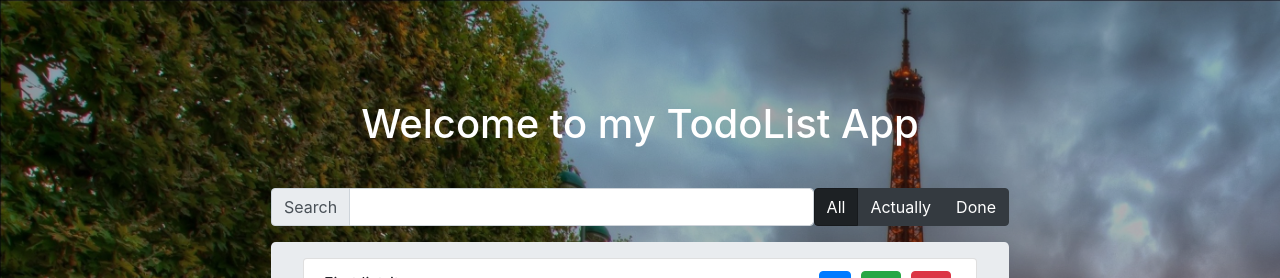
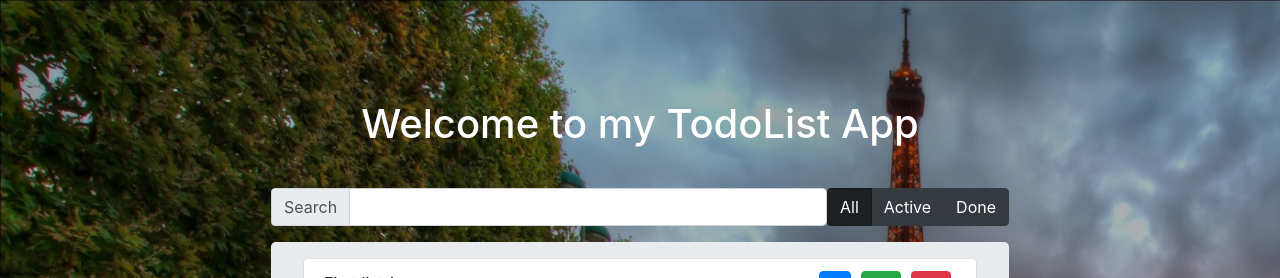
Before and after one commit to vitya752/portfolio, a React (Create React App) app: page / in a window 1280 px wide. Shown: the top 278 px of the page. Built offline with nearby package versions, Linux system fonts and the light colour scheme.

Commit message:
Search is work

```diff
--- a/src/components/App/App.js
+++ b/src/components/App/App.js
@@ -16,22 +16,26 @@ export default class App extends Component {
         this.state = {
             todoList: data.map((item) => {
                 return this.onItemCreate(item);
-            })
+            }),
+            searchValue: ''
         };
     }
 
     render() {
         const {imageUrl} = this.props;
+        const {todoList, searchValue} = this.state;
         const style = {backgroundImage: `url(${imageUrl})` };
-        const visibleItems = this.state.todoList;
+        const visibleItems = this.onSearch(todoList, searchValue);
         return (
             <div className="main-container main-container--dark-bg" style = {style}>
                 <div className="container container--custom">
                     <Header text="Welcome to my TodoList App" />
-                    <Navigation />
+                    <Navigation
+                        onSearchChange={this.onSearchChange} />
                     <List
                         data={visibleItems}
-                        onToggleImportant={this.onToggleImportant}
+                        onToggleImportant={(id) => this.onToggle(id, 'important')}
+                        onToggleDone={(id) => this.onToggle(id, 'done')}
                         onItemDelete={this.onItemDelete} />
                     <AddItem
                         onItemAdd={(this.onItemAddFromForm)} />
@@ -49,12 +53,23 @@ export default class App extends Component {
         };
     }
 
-    onToggleImportant = (id) => {
+    onSearchChange = (e) => {
+        this.setState({
+            searchValue: e.target.value
+        });
+    }
+
+    onSearch = (items, searchValue) => {
+        if( searchValue.length === 0 ) return items;
+        return items.filter((item) => item.text.toLowerCase().includes(searchValue.toLowerCase()) !== false );
+    }
+
+    onToggle = (id, nameProperty) => {
         this.setState(({todoList}) => {
             const idx = todoList.findIndex((el) => el.id === id);
             const newTodoList = todoList.map((item, i) => {
                 if( i === idx ) {
-                    item.important = !item.important;
+                    item[nameProperty] = !item[nameProperty];
                 }
                 return item;
             })
--- a/src/components/Filter/Filter.js
+++ b/src/components/Filter/Filter.js
@@ -1,14 +1,19 @@
-import React from 'react';
+import React, {Component} from 'react';
 import 'bootstrap/dist/css/bootstrap.css';
 
-const Filter = () => {
-    return(
-        <div className="btn-group mb-3">
-            <button className="btn btn-dark active">All</button>
-            <button className="btn btn-dark">Actually</button>
-            <button className="btn btn-dark">Done</button>
-        </div>
-    );
-};
+export default class Filter extends Component {
+    render() {
+        return(
+            <div className="btn-group mb-3">
+                <button className="btn btn-dark active" onClick={this.onChangeFilter}>All</button>
+                <button className="btn btn-dark" onClick={this.onChangeFilter}>Active</button>
+                <button className="btn btn-dark" onClick={this.onChangeFilter}>Done</button>
+            </div>
+        );
+    }
 
-export default Filter;
+    onChangeFilter = (e) => {
+        console.log(e.target.innerText)
+    }
+
+}
--- a/src/components/ItemList/ItemList.js
+++ b/src/components/ItemList/ItemList.js
@@ -7,7 +7,7 @@ import { faTrash, faExclamation, faCheckSquare } from '@fortawesome/free-solid-s
 class ItemList extends Component {
 
     render() {
-        const { data, important, onToggleImportant, onItemDelete } = this.props;
+        const { data, important, onToggleImportant, onToggleDone, onItemDelete } = this.props;
         const importantItem = important ? 'active' : null;
         return(
             <li
@@ -23,7 +23,7 @@ class ItemList extends Component {
                     <button
                         type="button"
                         className="btn btn-success"
-                        onClick={onToggleImportant} >
+                        onClick={onToggleDone} >
                         <FontAwesomeIcon icon={faCheckSquare} />
                     </button>
                     <button
--- a/src/components/List/List.js
+++ b/src/components/List/List.js
@@ -3,7 +3,7 @@ import 'bootstrap/dist/css/bootstrap.css';
 import ItemList from '../ItemList/ItemList';
 import './List.css';
 
-const List = ({ data, onToggleImportant, onItemDelete }) => {
+const List = ({ data, onToggleImportant, onToggleDone, onItemDelete }) => {
 
     const dataList = data.map((item) => {
         return <ItemList
@@ -11,6 +11,7 @@ const List = ({ data, onToggleImportant, onItemDelete }) => {
                     data={item.text}
                     important={item.important}
                     onToggleImportant={() => onToggleImportant(item.id)}
+                    onToggleDone={() => onToggleDone(item.id)}
                     onItemDelete={() => onItemDelete(item.id)} />;
     });
 
--- a/src/components/Navigation/Navigation.js
+++ b/src/components/Navigation/Navigation.js
@@ -3,10 +3,10 @@ import 'bootstrap/dist/css/bootstrap.css';
 import Search from '../Search/Search';
 import Filter from '../Filter/Filter';
 
-const Navigation = () => {
+const Navigation = ({onSearchChange}) => {
     return(
         <div className="navigation-panel d-flex">
-            <Search />
+            <Search onSeachChange={onSearchChange} />
             <Filter />
         </div>
     );
--- a/src/components/Search/Search.js
+++ b/src/components/Search/Search.js
@@ -1,13 +1,16 @@
 import React from 'react';
 import 'bootstrap/dist/css/bootstrap.css';
 
-const Search = () => {
+const Search = ({ onSeachChange }) => {
     return(
         <div className="input-group mb-3">
             <div className="input-group-prepend">
                 <span className="input-group-text">Search</span>
             </div>
-            <input type="text" className="form-control" />
+            <input
+                type="text"
+                className="form-control"
+                onChange={onSeachChange} />
         </div>
     );
 };
```
